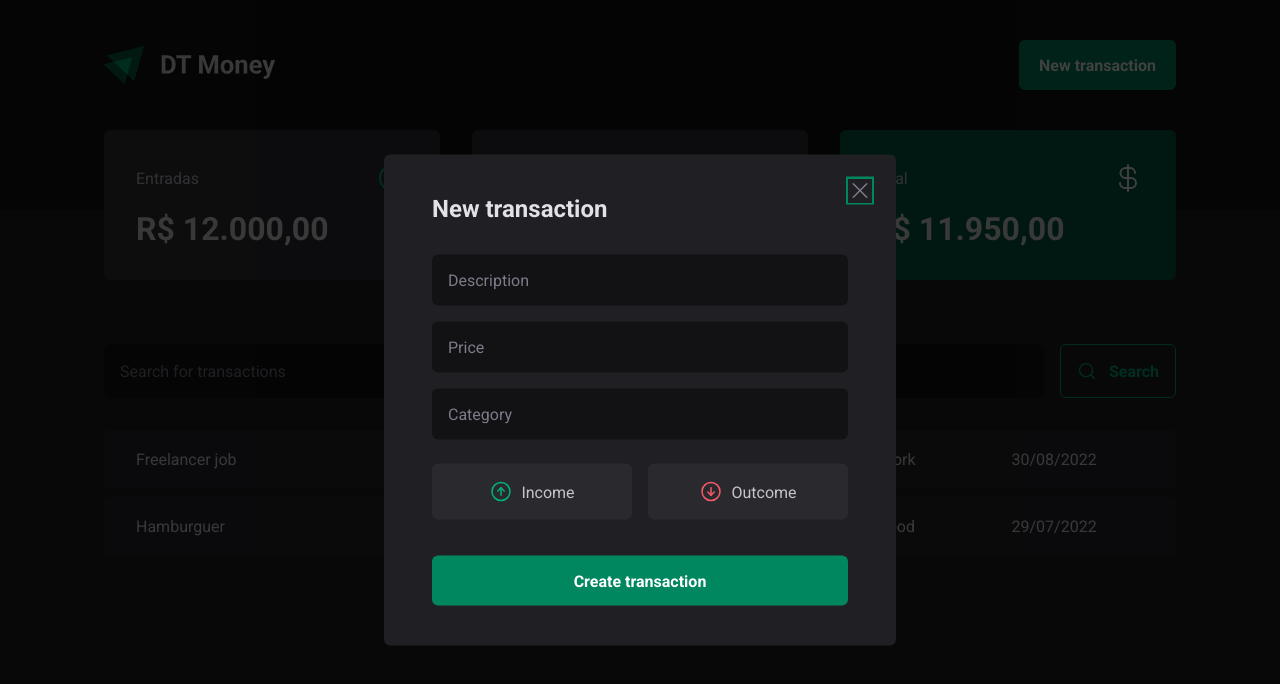
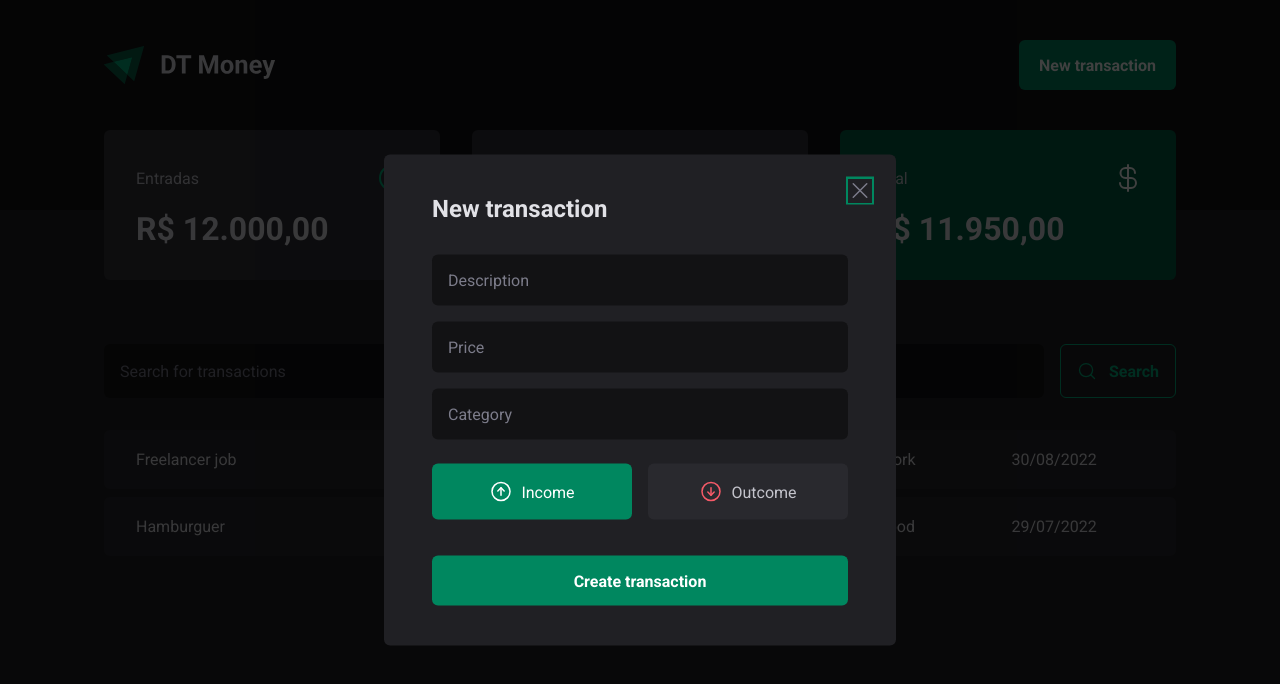
Before and after one commit to amanda-santos/dt-money, a React (Vite) app: page / in a window 1280 px wide. Both pictures are taken after a click on the button "New transaction". Shown: the top 684 px of the page. Built offline with nearby package versions, Linux system fonts and the light colour scheme; data requests are answered from the project's data file.

Commit message:
feat: ✨ setup type field with controlled component

```diff
--- a/src/components/NewTransactionModal/index.tsx
+++ b/src/components/NewTransactionModal/index.tsx
@@ -1,7 +1,7 @@
 import { ReactElement } from "react";
 import * as Dialog from "@radix-ui/react-dialog";
 import { ArrowCircleDown, ArrowCircleUp, X } from "phosphor-react";
-import { useForm } from "react-hook-form";
+import { Controller, useForm } from "react-hook-form";
 import { zodResolver } from "@hookform/resolvers/zod";
 import * as zod from "zod";
 
@@ -11,18 +11,22 @@
   description: zod.string(),
   price: zod.number(),
   category: zod.string(),
-  // type: zod.enum(["income", "outcome"]),
+  type: zod.enum(["income", "outcome"]),
 });
 
 type NewTransactionFormInputs = zod.infer<typeof newTransactionFormSchema>;
 
 export const NewTransactionModal = (): ReactElement => {
   const {
+    control,
     register,
     handleSubmit,
     formState: { isSubmitting },
   } = useForm<NewTransactionFormInputs>({
     resolver: zodResolver(newTransactionFormSchema),
+    defaultValues: {
+      type: "income",
+    },
   });
 
   const handleCreateNewTransaction = async (data: NewTransactionFormInputs) => {
@@ -59,7 +63,15 @@
             {...register("category")}
           />
 
-          <S.TransactionTypeContainer>
+          <Controller
+            control={control}
+            name="type"
+            render={({ field }) => {
+              return (
+                <S.TransactionTypeContainer
+                  onValueChange={field.onChange}
+                  value={field.value}
+                >
                   <S.TransactionTypeButton variant="income" value="income">
                     <ArrowCircleUp size={24} />
                     Income
@@ -69,6 +81,9 @@
                     Outcome
                   </S.TransactionTypeButton>
                 </S.TransactionTypeContainer>
+              );
+            }}
+          />
 
           <button type="submit" disabled={isSubmitting}>
             Create transaction
```
Lines whose indentation alone changed are shown as unchanged.
